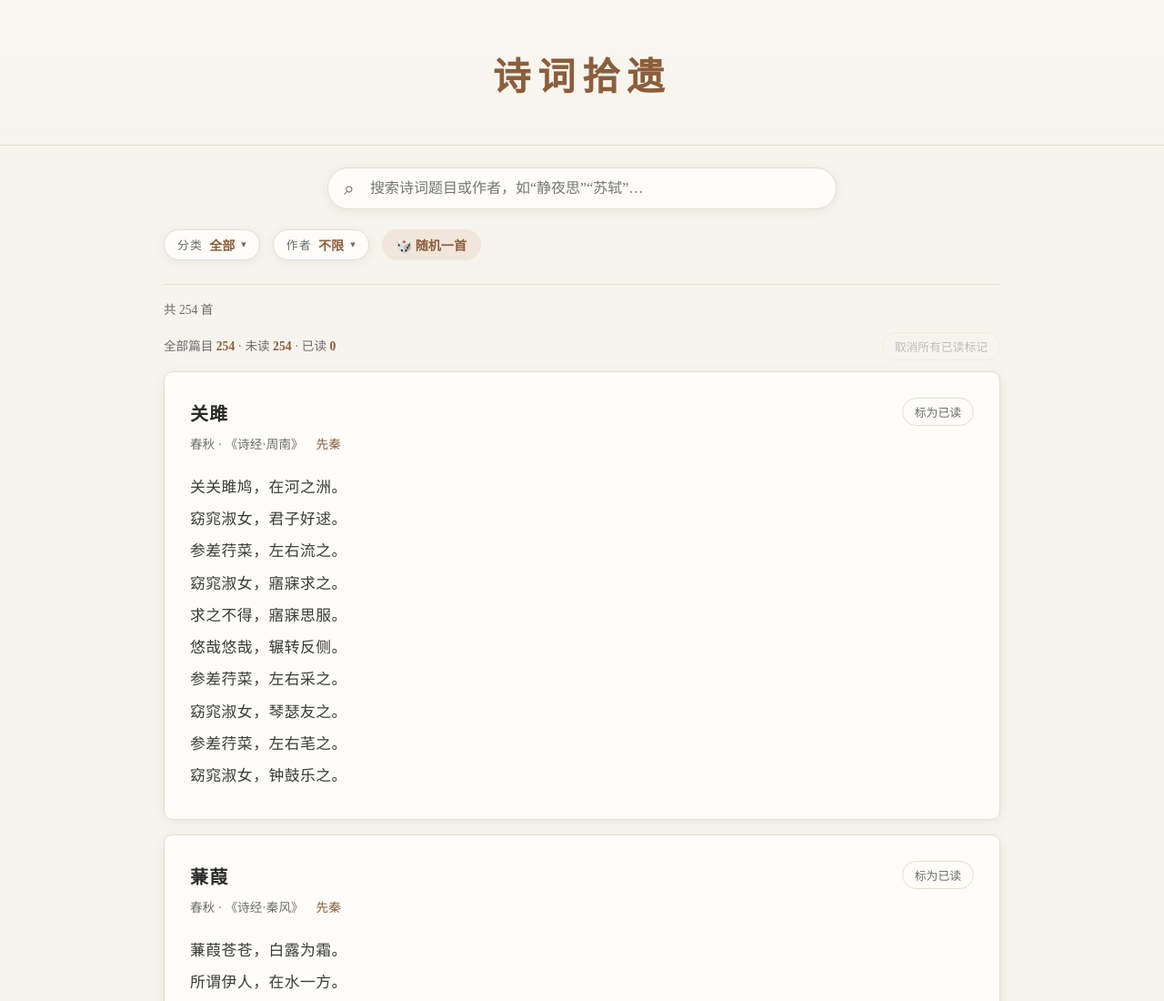
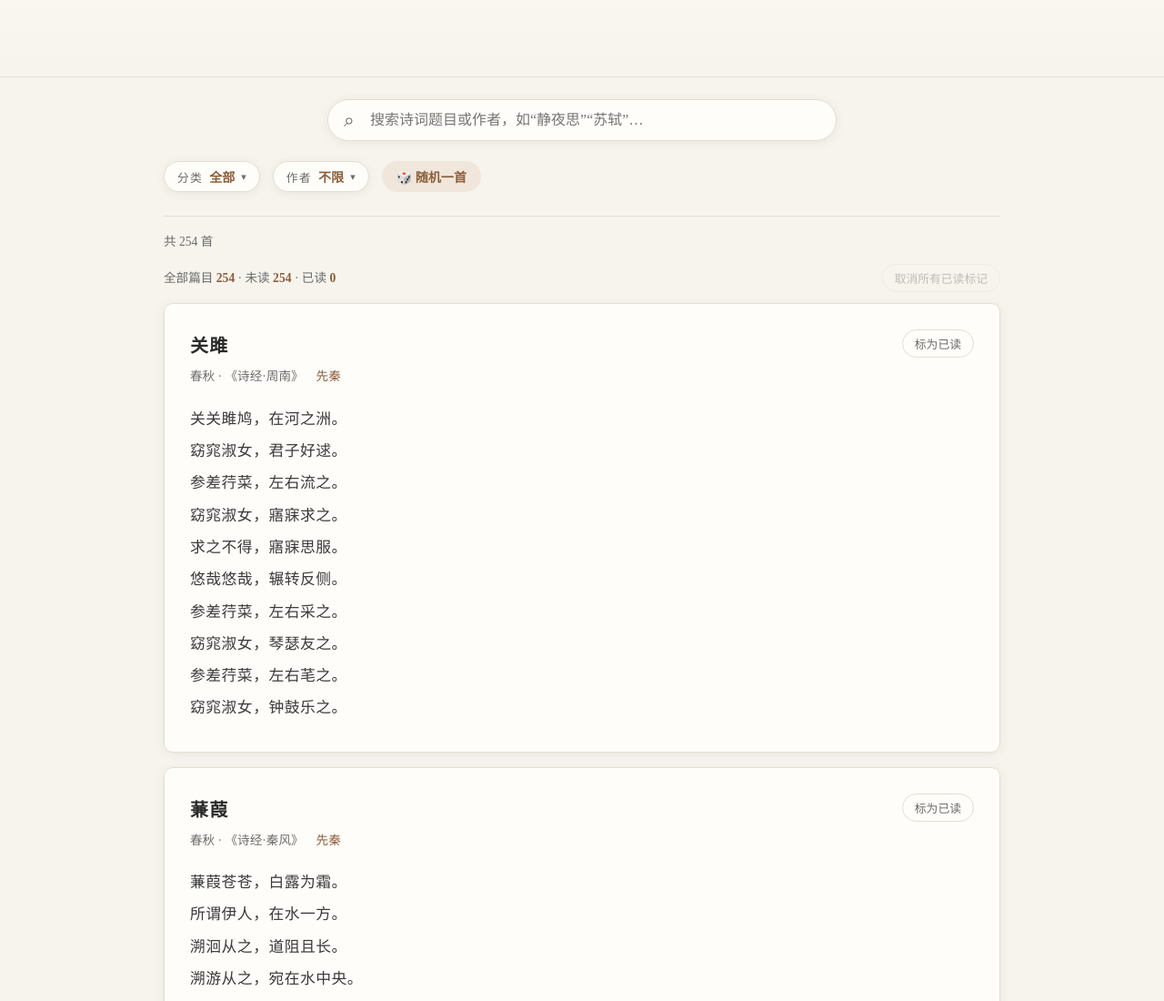
Before and after one commit to cheneson11/shici, a plain HTML site: page index.html in a window 1280 px wide. Shown: the top 1100 px of the page at 91% size. Drawn offline with Linux system fonts and the light colour scheme.

Commit message:
Clear header title in index.html
Removed the content of the header title.

```diff
--- a/index.html
+++ b/index.html
@@ -330,7 +330,7 @@
 <body>
 
 <header>
-  <h1>诗词拾遗</h1>
+  <h1></h1>
   <p> </p>
 </header>
 
```
